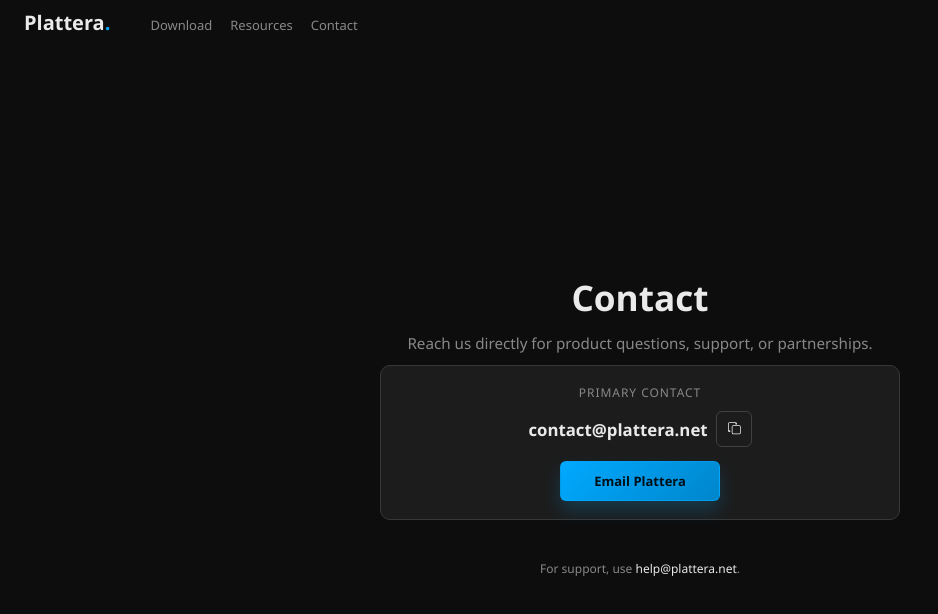
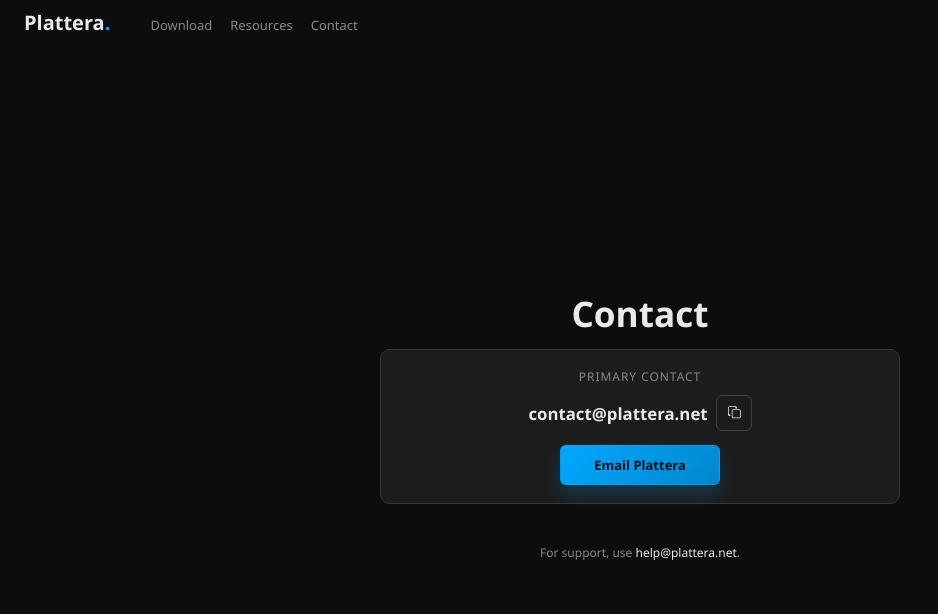
Before and after one commit to bwanedead/Plattera, a Next.js app in the folder website/: page /contact in a window 1280 px wide. Shown: the top 614 px of the page, without its empty margins (0-938 px from the left). Built offline with nearby package versions, Linux system fonts and the light colour scheme.

Commit message:
contact page polish

```diff
--- a/website/app/contact/page.tsx
+++ b/website/app/contact/page.tsx
@@ -33,9 +33,6 @@
 
       <main className={styles.hero}>
         <h1>Contact</h1>
-        <p className={styles.note}>
-          Reach us directly for product questions, support, or partnerships.
-        </p>
         <div className={styles.card}>
           <p className={styles.label}>Primary contact</p>
           <div className={styles.emailRow}>
```
Also changed, not shown: 1 other file (tests, documents, lock files or other folders).
